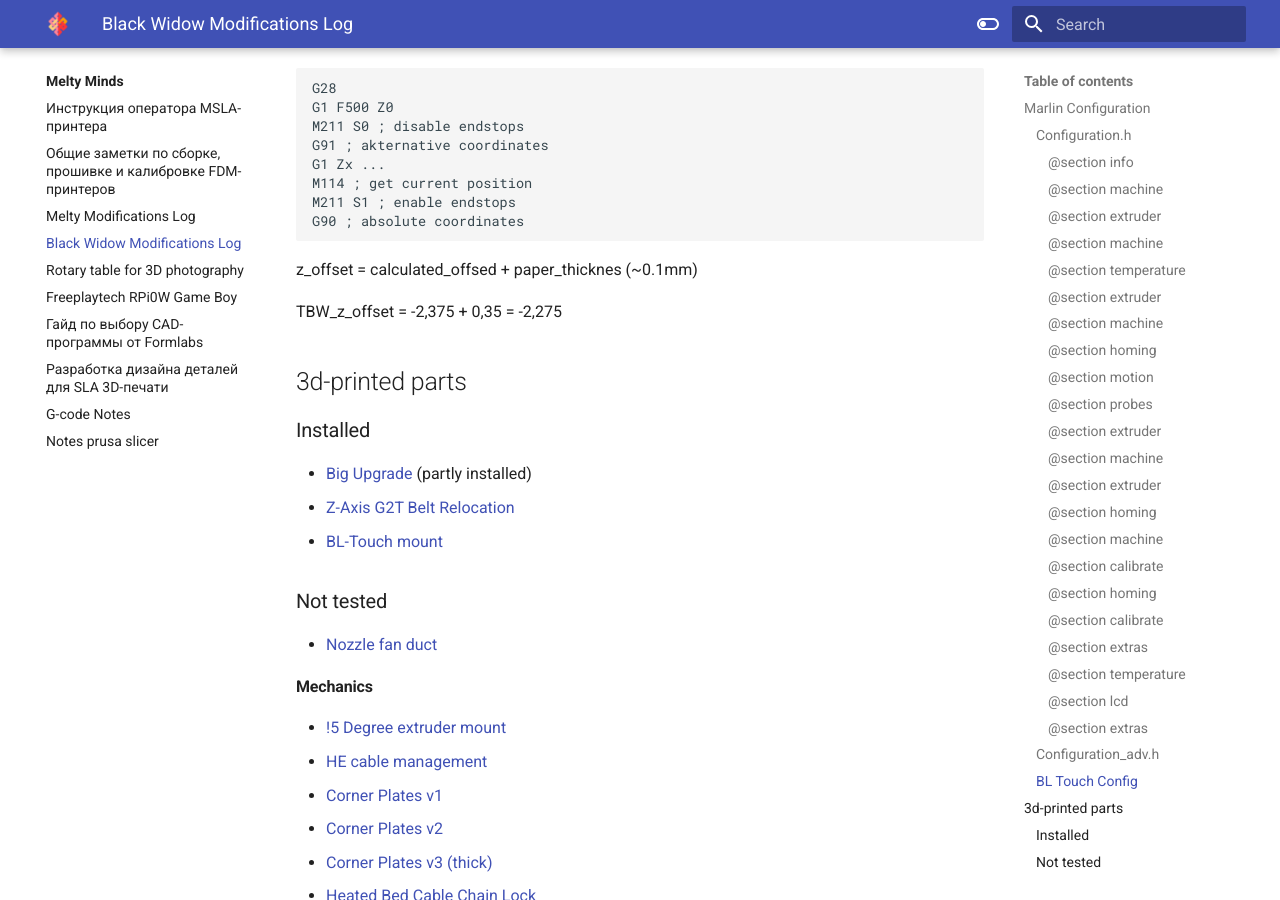
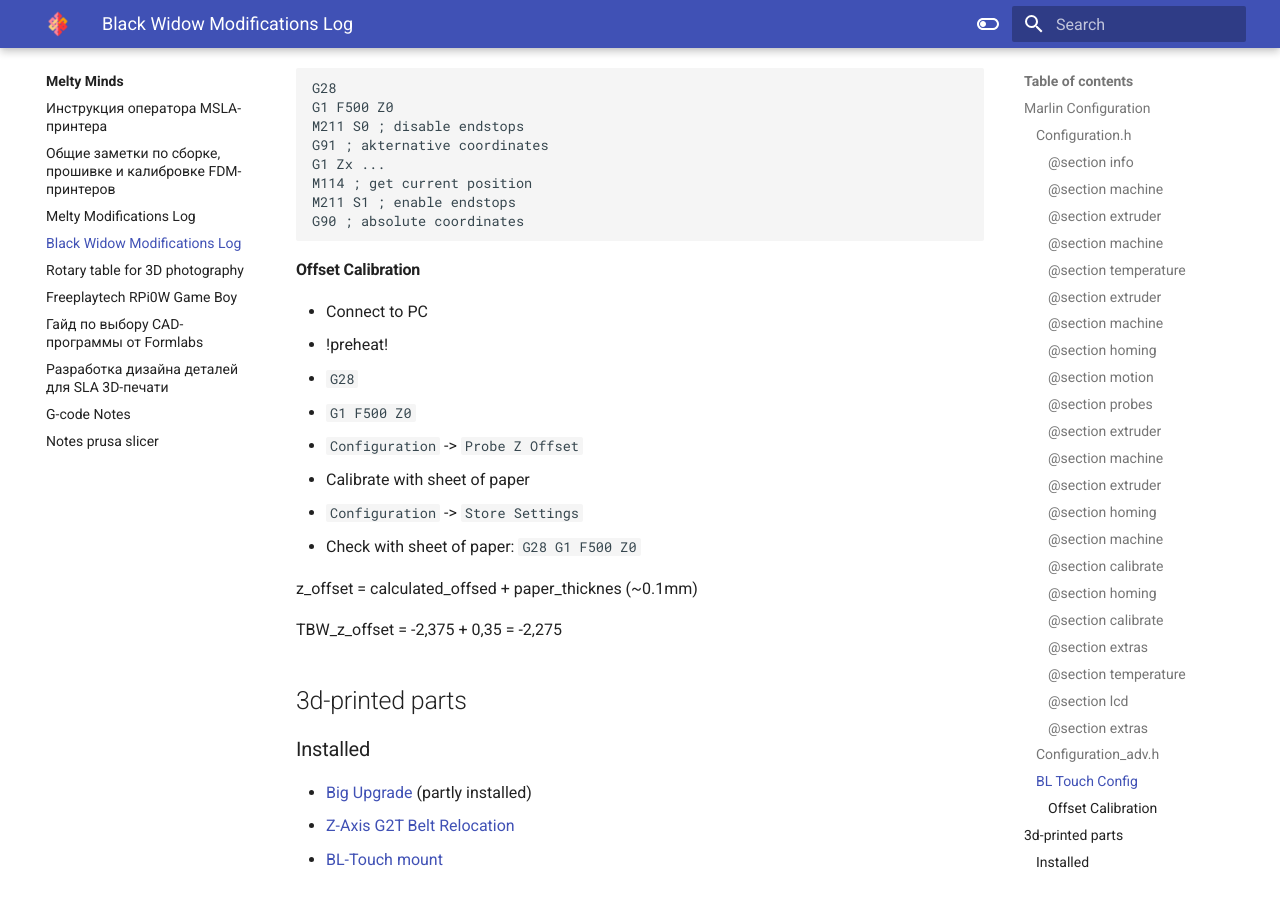
Before and after one commit to lejbronika/knowledge_base, an MkDocs documentation site: the page built from docs/meltyminds/machines_black_widow_log.md, in a window 1280 px wide and 900 px high, scrolled down 5403 px. Built offline with MkDocs 1.6.1 and Material for MkDocs 9.7.7, drawn with Linux system fonts in a browser that asks for light colours.

Commit message:
Add Z offset calibration manual.

````diff
--- a/docs/meltyminds/machines_black_widow_log.md
+++ b/docs/meltyminds/machines_black_widow_log.md
@@ -298,6 +298,17 @@ M211 S1 ; enable endstops
 G90 ; absolute coordinates
 ```
 
+#### Offset Calibration
+
+- Connect to PC
+- !preheat!
+- `G28`
+- `G1 F500 Z0`
+- `Configuration` -> `Probe Z Offset`
+- Calibrate with sheet of paper
+- `Configuration` -> `Store Settings`
+- Check with sheet of paper: `G28 G1 F500 Z0`
+
 z_offset = calculated_offsed + paper_thicknes (~0.1mm)
 
 TBW_z_offset = -2,375 + 0,35 = -2,275
````
